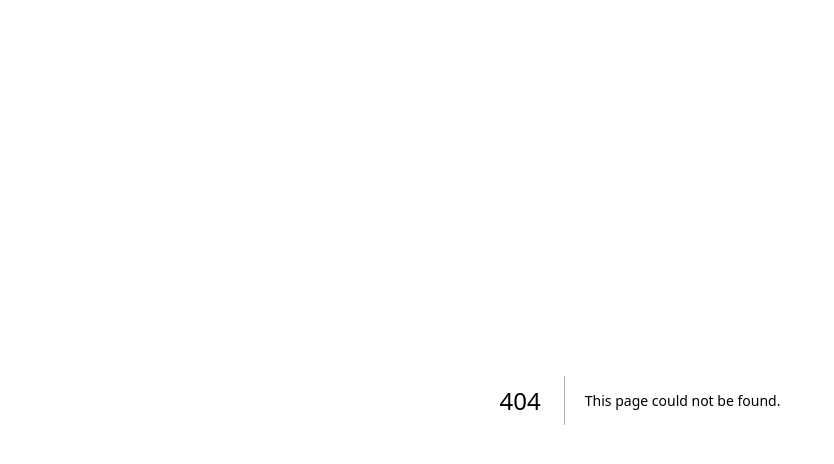
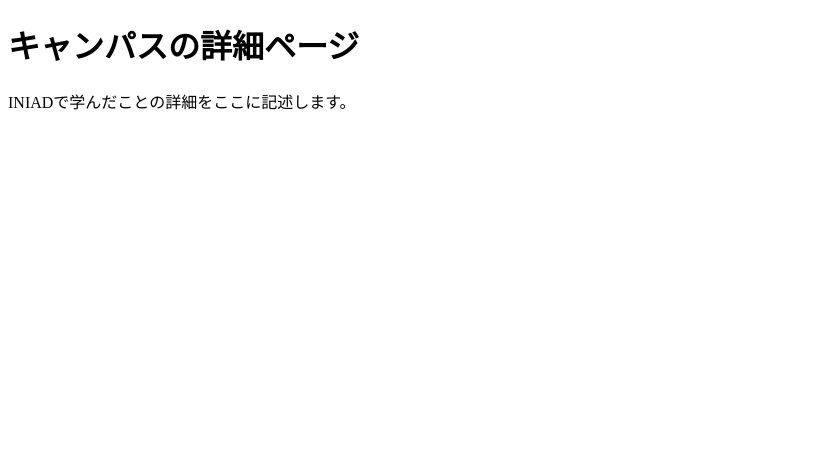
Before and after one commit to 8shasho8/my_thing, a Next.js app in the folder my_profile/: page /campus in a window 1280 px wide. Before the commit this address had no page. Shown: the top 464 px of the page, without its empty margins (0-834 px from the left). Built offline with nearby package versions, Linux system fonts and the light colour scheme.

Commit message:
campus pageの作成

```diff
--- /dev/null
+++ b/my_profile/src/app/campus/page.tsx
@@ -0,0 +1,9 @@
+// src/app/campus/page.tsx
+export default function CampusPage() {
+  return (
+    <div>
+      <h1>キャンパスの詳細ページ</h1>
+      <p>INIADで学んだことの詳細をここに記述します。</p>
+    </div>
+  );
+}
--- a/my_profile/src/app/page.tsx
+++ b/my_profile/src/app/page.tsx
@@ -1,9 +1,11 @@
 'use client';
 
-import { Button } from '../components/Mycomponent';
+import { useRouter } from 'next/navigation';
+import { Button } from '../components/component';
 import styles from '../styles/globals.module.css';
 
 export default function HomePage() {
+  const router = useRouter();
   return (
 
     <main className={styles.container}>
@@ -54,7 +56,7 @@ export default function HomePage() {
         <article className={styles.projectCard}>
           <h3>大学での学び</h3>
           <p>INIADで学んだことを説明</p>
-          <Button label="詳細を見る" onClick={() => alert('プロジェクト詳細ページはまだ作成中です')} />
+            <Button label="詳細を見る" onClick={() => router.push('/campus')} />
         </article>
 
         <article className={styles.projectCard}>
```
Also changed, not shown: my_profile/src/components/component.tsx (renamed from my_profile/src/components/Mycomponent.tsx).
